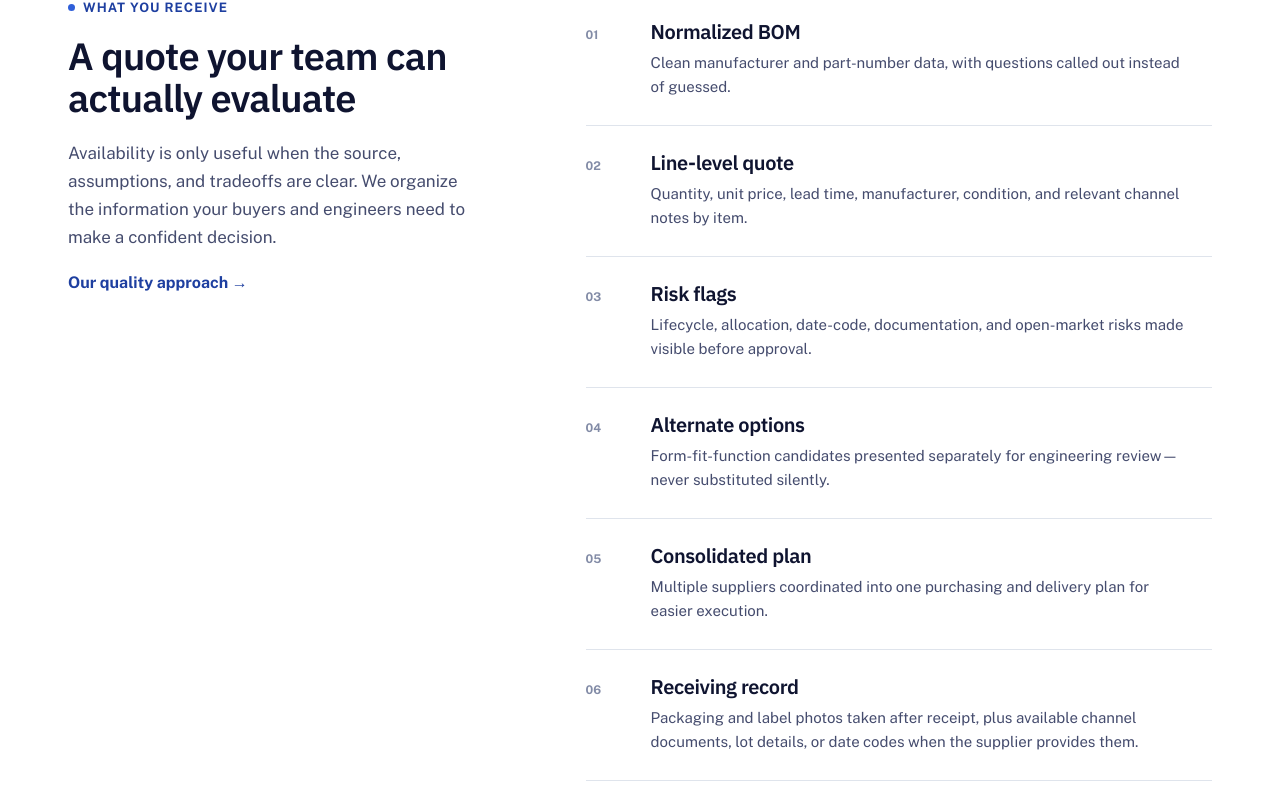
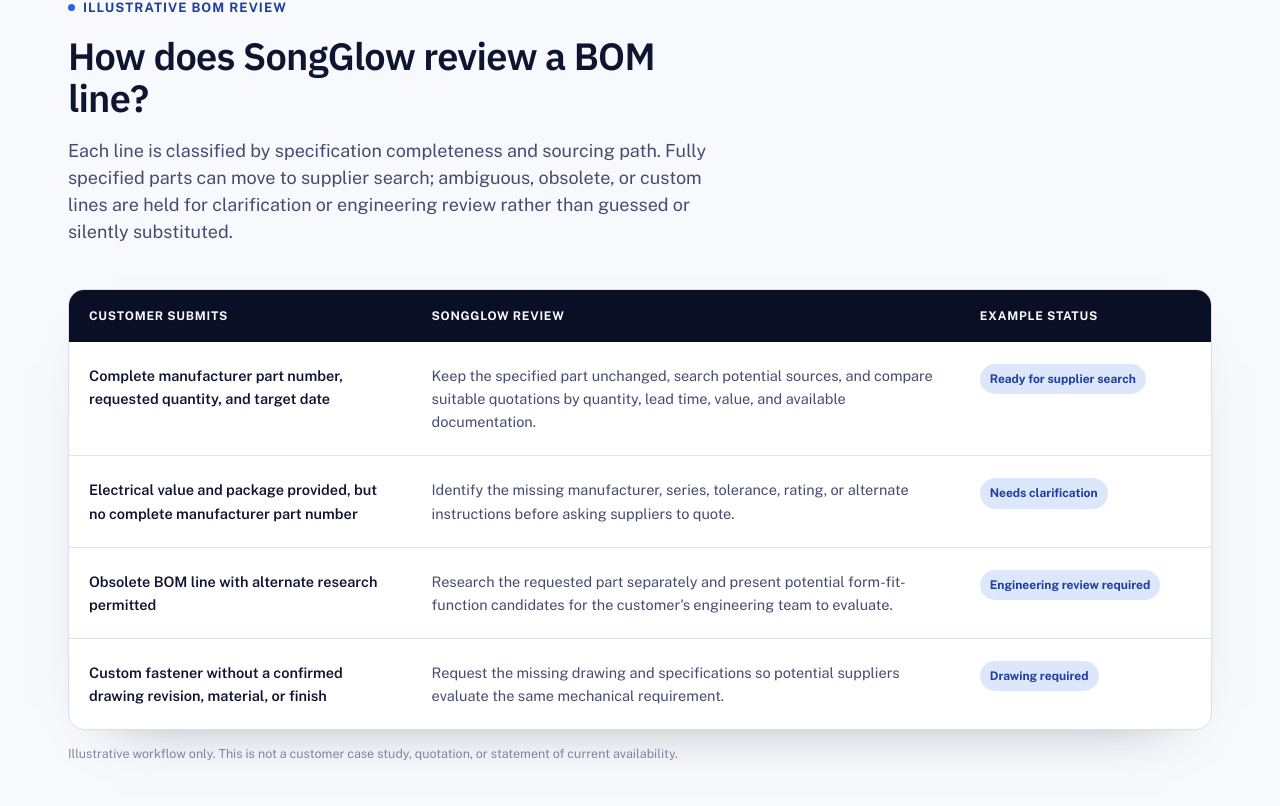
Before and after one commit to rachelluo-song/SongGlow-Website, a Next.js app: page /bom-sourcing in a window 1280 px wide. Shown: the part 1714-2520 px from the top of the page. Built offline with nearby package versions, Linux system fonts and the light colour scheme.

Commit message:
confirmed

```diff
--- a/app/bom-sourcing/page.tsx
+++ b/app/bom-sourcing/page.tsx
@@ -38,6 +38,36 @@
     num: "04",
     title: "Approve and deliver",
     body: "You receive one organized quote. After approval, we coordinate suppliers, visually check packaging after receipt, take photos, and arrange delivery.",
+  },
+];
+
+const ILLUSTRATIVE_REVIEW = [
+  {
+    request:
+      "Complete manufacturer part number, requested quantity, and target date",
+    review:
+      "Keep the specified part unchanged, search potential sources, and compare suitable quotations by quantity, lead time, value, and available documentation.",
+    status: "Ready for supplier search",
+  },
+  {
+    request:
+      "Electrical value and package provided, but no complete manufacturer part number",
+    review:
+      "Identify the missing manufacturer, series, tolerance, rating, or alternate instructions before asking suppliers to quote.",
+    status: "Needs clarification",
+  },
+  {
+    request: "Obsolete BOM line with alternate research permitted",
+    review:
+      "Research the requested part separately and present potential form-fit-function candidates for the customer's engineering team to evaluate.",
+    status: "Engineering review required",
+  },
+  {
+    request:
+      "Custom fastener without a confirmed drawing revision, material, or finish",
+    review:
+      "Request the missing drawing and specifications so potential suppliers evaluate the same mechanical requirement.",
+    status: "Drawing required",
   },
 ];
 
@@ -188,6 +218,51 @@
         </div>
       </section>
 
+      <section className="block bom-example-section" id="illustrative-review">
+        <div className="wrap">
+          <div className="section-head" data-reveal>
+            <div className="eyebrow">Illustrative BOM Review</div>
+            <h2>How does SongGlow review a BOM line?</h2>
+            <p>
+              Each line is classified by specification completeness and sourcing
+              path. Fully specified parts can move to supplier search; ambiguous,
+              obsolete, or custom lines are held for clarification or engineering
+              review rather than guessed or silently substituted.
+            </p>
+          </div>
+
+          <div className="bom-example-frame" data-reveal>
+            <table
+              className="bom-example-table"
+              aria-describedby="illustrative-review-note"
+            >
+              <thead>
+                <tr>
+                  <th scope="col">Customer submits</th>
+                  <th scope="col">SongGlow review</th>
+                  <th scope="col">Example status</th>
+                </tr>
+              </thead>
+              <tbody>
+                {ILLUSTRATIVE_REVIEW.map((item) => (
+                  <tr key={item.status}>
+                    <td data-label="Customer submits">{item.request}</td>
+                    <td data-label="SongGlow review">{item.review}</td>
+                    <td data-label="Example status">
+                      <span className="bom-example-status">{item.status}</span>
+                    </td>
+                  </tr>
+                ))}
+              </tbody>
+            </table>
+          </div>
+          <p className="bom-example-note" id="illustrative-review-note">
+            Illustrative workflow only. This is not a customer case study,
+            quotation, or statement of current availability.
+          </p>
+        </div>
+      </section>
+
       <section className="block bom-deliverables-section">
         <div className="wrap bom-split">
           <div className="bom-sticky-copy" data-reveal>
--- a/app/globals.css
+++ b/app/globals.css
@@ -881,6 +881,18 @@
 .bom-step-num { font-family: var(--serif); color: var(--clay-dark); font-weight: 700; font-size: 14px; }
 .bom-step h3 { font-size: 21px; margin: 26px 0 12px; }
 .bom-step p { color: var(--ink-soft); line-height: 1.65; font-size: 15px; }
+.bom-example-section { background: #f7f9fc; border-top: 1px solid var(--line); }
+.bom-example-frame { overflow: hidden; background: var(--paper); border: 1px solid #d6dfef; border-radius: 16px; box-shadow: 0 26px 60px -48px rgba(15, 20, 48, .55); }
+.bom-example-table { width: 100%; border-collapse: collapse; table-layout: fixed; }
+.bom-example-table th { padding: 17px 20px; background: var(--dark); color: var(--cream); text-align: left; font-size: 12px; letter-spacing: .06em; text-transform: uppercase; }
+.bom-example-table th:first-child { width: 30%; }
+.bom-example-table th:nth-child(2) { width: 48%; }
+.bom-example-table th:last-child { width: 22%; }
+.bom-example-table td { padding: 22px 20px; border-bottom: 1px solid var(--line); color: var(--ink-soft); font-size: 14.5px; line-height: 1.6; vertical-align: top; }
+.bom-example-table tbody tr:last-child td { border-bottom: 0; }
+.bom-example-table td:first-child { color: var(--ink); font-weight: 600; }
+.bom-example-status { display: inline-block; padding: 7px 10px; border-radius: 999px; background: var(--clay-tint); color: var(--clay-dark); font-size: 12px; font-weight: 700; line-height: 1.35; }
+.bom-example-note { margin-top: 14px; color: var(--ink-faint); font-size: 12.5px; line-height: 1.55; }
 .bom-deliverables-section { background: var(--paper); border-top: 1px solid var(--line); border-bottom: 1px solid var(--line); }
 .bom-split { display: grid; grid-template-columns: .8fr 1.2fr; gap: 100px; align-items: start; }
 .bom-sticky-copy { position: sticky; top: 130px; }
@@ -1961,6 +1973,17 @@
    Only .catalog-parts (the listing tables); the product-page spec table
    keeps its two short columns, which fit. */
 @media (max-width: 720px) {
+  .bom-example-frame { background: transparent; border: 0; border-radius: 0; box-shadow: none; }
+  .bom-example-table,
+  .bom-example-table tbody,
+  .bom-example-table tr,
+  .bom-example-table td { display: block; width: 100%; }
+  .bom-example-table thead { display: none; }
+  .bom-example-table tr { margin-bottom: 14px; padding: 18px; background: var(--paper); border: 1px solid #d6dfef; border-radius: 12px; }
+  .bom-example-table td { padding: 0 0 17px; border: 0; }
+  .bom-example-table td:last-child { padding-bottom: 0; }
+  .bom-example-table td::before { content: attr(data-label); display: block; margin-bottom: 6px; color: var(--ink-faint); font-size: 10.5px; font-weight: 700; letter-spacing: .06em; text-transform: uppercase; }
+
   .catalog-parts,
   .catalog-parts tbody,
   .catalog-parts tr,
--- a/app/sitemap.ts
+++ b/app/sitemap.ts
@@ -13,7 +13,7 @@
 const PAGE_UPDATED = {
   home: "2026-08-21",
   services: "2026-08-20",
-  bomSourcing: "2026-08-20",
+  bomSourcing: "2026-08-21",
   bomRfqTemplate: "2026-08-20",
   chinaSourcing: "2026-08-20",
   obsoleteComponents: "2026-08-20",
```
